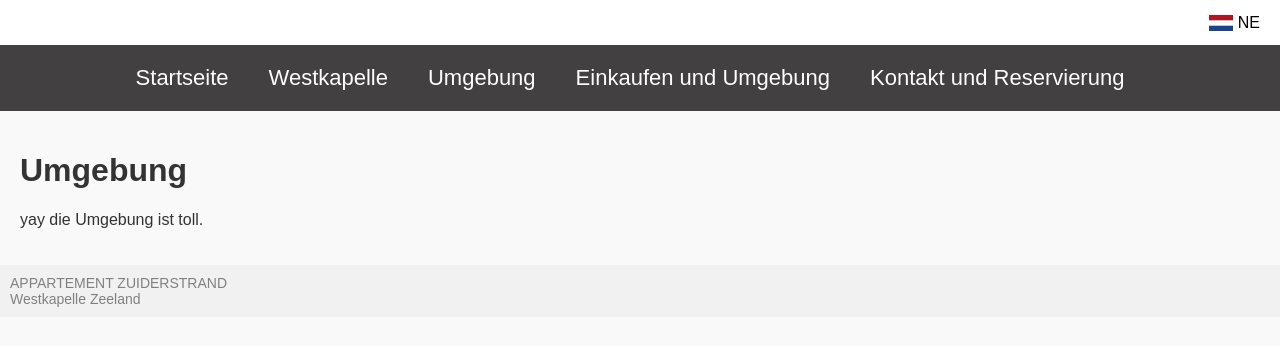
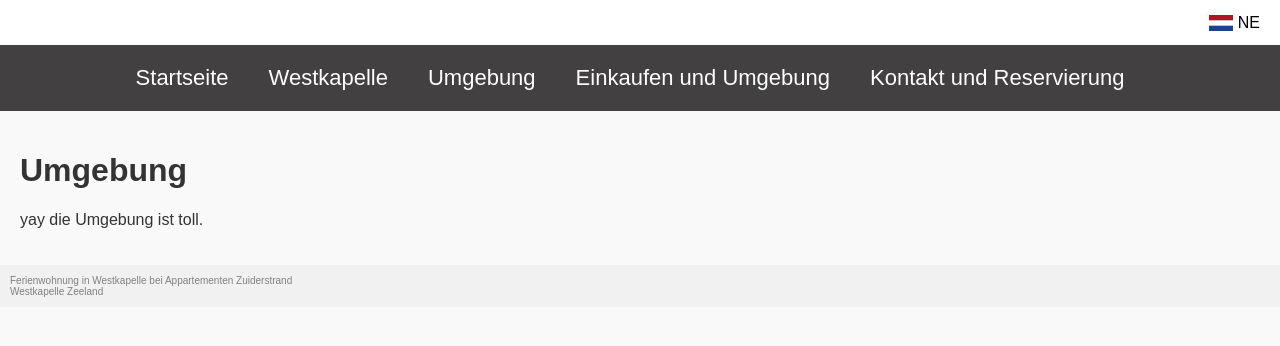
Before and after one commit to TimLbhnschl/timlbhnschl.github.io, a Jekyll site: the page built from de/umgebung.html, in a window 1280 px wide. Shown: the top 346 px of the page. Built offline with Jekyll 4.4.1, drawn with Linux system fonts in a browser that asks for light colours.

Commit message:
footer geändert

```diff
--- a/_layouts/default_de.html
+++ b/_layouts/default_de.html
@@ -35,7 +35,7 @@
 
   <footer>
     <p>
-      APPARTEMENT ZUIDERSTRAND
+      Ferienwohnung in Westkapelle bei Appartementen Zuiderstrand
     </p>
     <p>
       Westkapelle Zeeland
--- a/_layouts/default_ne.html
+++ b/_layouts/default_ne.html
@@ -35,7 +35,7 @@
 
   <footer>
     <p>
-        APPARTEMENT ZUIDERSTRAND
+      Ferienwohnung in Westkapelle bei Appartementen Zuiderstrand
     <p>
         Westkapelle Zeeland
     </p>
--- a/assets/css/style.css
+++ b/assets/css/style.css
@@ -90,7 +90,7 @@ footer {
 
 footer p {
     margin: 0;
-    font-size: 14px;
+    font-size: 10px;
     color: gray;
 }
 
```
